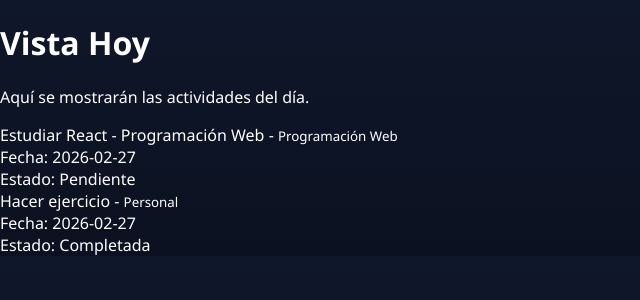
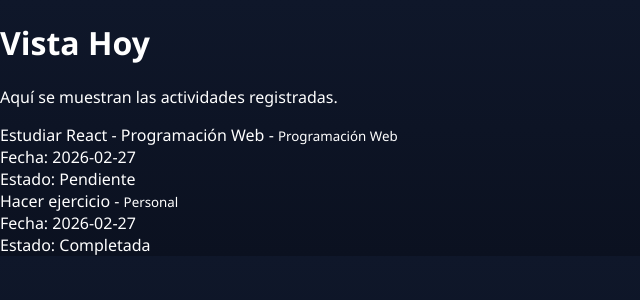
Before and after one commit to mariaescalona-blip/miniproyecto1, a React (Vite) app in the folder Frontend/: page / in a window 1280 px wide. Shown: the top 300 px of the page, without its empty margins (0-640 px from the left). Built offline with nearby package versions, Linux system fonts and the light colour scheme.

Commit message:
Update Hoy.jsx

```diff
--- a/Frontend/src/pages/Hoy.jsx
+++ b/Frontend/src/pages/Hoy.jsx
@@ -1,26 +1,60 @@
-import React, { useEffect, useState } from 'react'
-import ActivityCard from '../components/ActivityCard.jsx'
-import { getAll } from '../services/activitiesService.js'
+/*
+Página principal del sistema.
+
+Esta vista muestra las actividades
+registradas para el usuario.
+*/
+
+import React, { useEffect, useState } from "react";
+
+// Importa el componente visual de cada actividad
+import ActivityCard from "../components/ActivityCard.jsx";
+
+// Importa el servicio que maneja las actividades
+import { getAll } from "../services/activitiesService.js";
 
 export default function Hoy() {
-  const [activities, setActivities] = useState([])
+
+  // Estado que almacenará las actividades
+  const [activities, setActivities] = useState([]);
+
+  /*
+  useEffect se ejecuta cuando
+  el componente se carga por primera vez.
+  */
 
   useEffect(() => {
-    setActivities(getAll())
-  }, [])
+
+    // Obtiene todas las actividades
+    const data = getAll();
+
+    // Guarda las actividades en el estado
+    setActivities(data);
+
+  }, []);
 
   return (
+
     <div>
+
       <h1>Vista Hoy</h1>
-      <p>Aquí se mostrarán las actividades del día.</p>
 
-      <div>
-        {activities.map(a => (
-          <ActivityCard key={a.id} activity={a} />
-        ))}
+      <p>
+        Aquí se muestran las actividades registradas.
+      </p>
 
-        {activities.length === 0 && <div className="card">No hay actividades</div>}
-      </div>
+      {/* Recorre todas las actividades */}
+      {activities.map((activity) => (
+
+        <ActivityCard
+          key={activity.id}
+          activity={activity}
+        />
+
+      ))}
+
     </div>
-  )
+
+  );
+
 }
```
